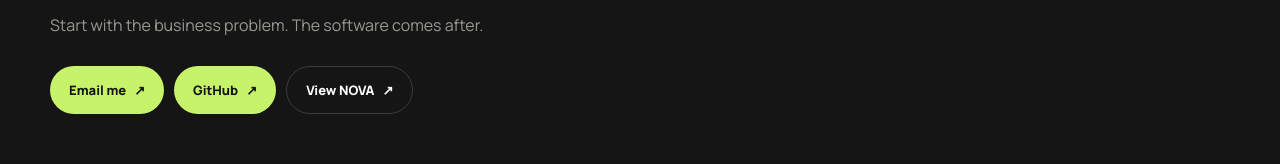
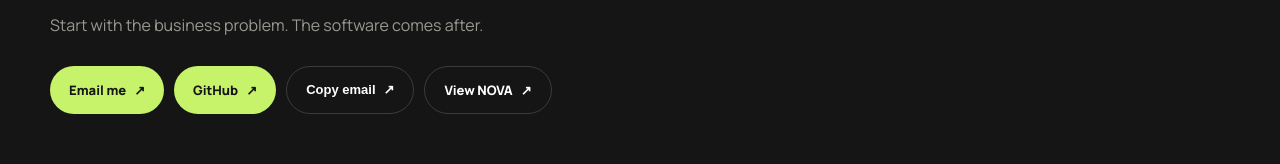
Before and after one commit to Mr-TDG/trystan-portfolio, a Next.js app: page / in a window 1280 px wide. Shown: the part 4324-4488 px from the top of the page. Built offline with nearby package versions, Linux system fonts and the light colour scheme.

Commit message:
fix: make portfolio email contact reliable

```diff
--- a/app/page.tsx
+++ b/app/page.tsx
@@ -1,4 +1,5 @@
 import InteractiveShell from "./components/InteractiveShell";
+import CopyEmailButton from "./components/CopyEmailButton";
 
 const capabilities = [
   {
@@ -181,8 +182,9 @@ export default function Home() {
           <h2>Building something<br /><em>worth solving?</em></h2>
           <p>Start with the business problem. The software comes after.</p>
           <div className="footer-actions">
-            <a className="button footer-button" href="mailto:deguzmantrystan@gmail.com">Email me <span>↗</span></a>
+            <a className="button footer-button" href="https://mail.google.com/mail/?view=cm&fs=1&to=deguzmantrystan%40gmail.com" target="_blank" rel="noreferrer">Email me <span>↗</span></a>
             <a className="button footer-button" href="https://github.com/Mr-TDG" target="_blank" rel="noreferrer">GitHub <span>↗</span></a>
+            <CopyEmailButton />
             <a className="button footer-button secondary-dark" href="https://nova-tdg.vercel.app" target="_blank" rel="noreferrer">View NOVA <span>↗</span></a>
           </div>
           <div className="footer-bottom">
```
